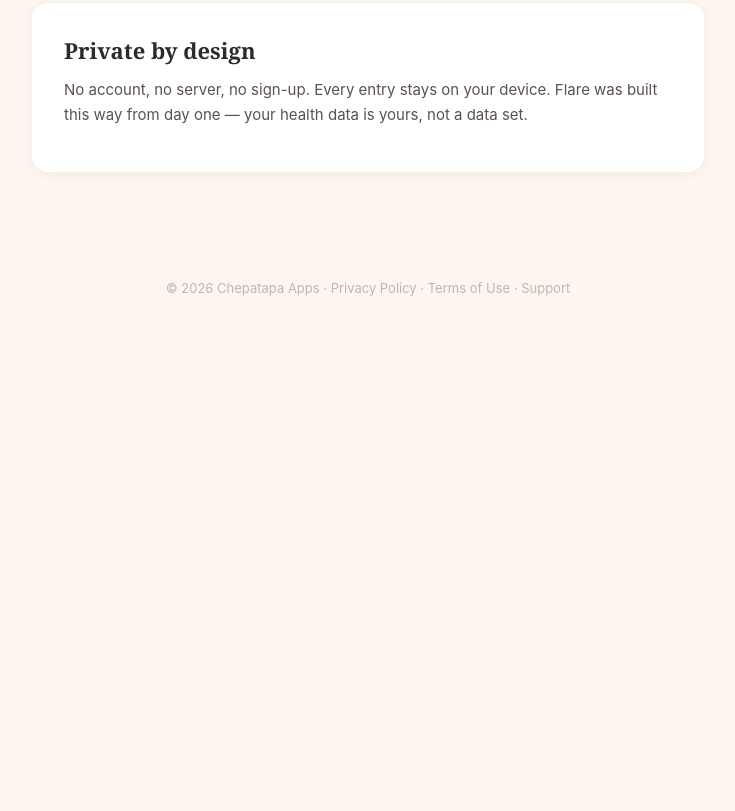
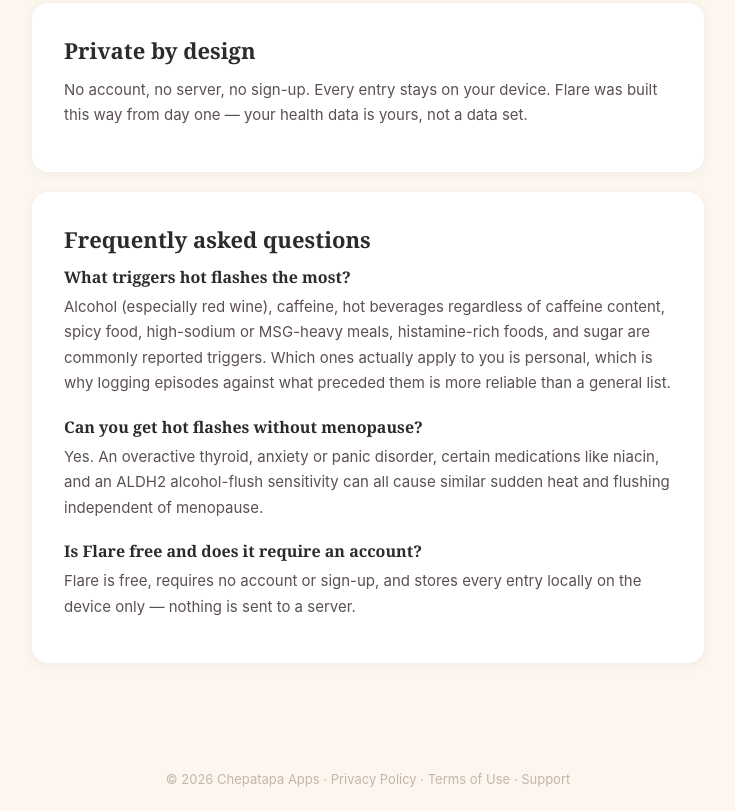
Before and after one commit to Another1dd/another1dd.github.io, a plain HTML site: page flare/index.html in a window 1280 px wide. Shown: the part 2039-2850 px from the top of the page, without its empty margins (272-1007 px from the left). Before the commit the page ends 2359 px from the top, so only its background shows below. Drawn offline with Linux system fonts and the light colour scheme.

Commit message:
Add visible FAQ section matching Flare's FAQPage schema
The FAQPage JSON-LD listed 3 questions with no matching visible
content on the page — a mismatch between structured data and what
users actually see, which risks a manual action and forgoes any
real rich-result eligibility. Added a visible FAQ section with the
same questions and answers.

```diff
--- a/flare/index.html
+++ b/flare/index.html
@@ -227,6 +227,21 @@
       line-height: 1.6;
     }
 
+    .faq-item + .faq-item {
+      margin-top: 20px;
+    }
+
+    .faq-item h3 {
+      font-size: 16px;
+      margin-bottom: 6px;
+    }
+
+    .faq-item p {
+      font-size: 14px;
+      color: #5C5050;
+      line-height: 1.6;
+    }
+
     footer {
       text-align: center;
       padding: 24px;
@@ -371,6 +386,34 @@
         this way from day one — your health data is yours, not a data set.
       </p>
     </section>
+
+    <section class="card">
+      <h2>Frequently asked questions</h2>
+      <div class="faq-item">
+        <h3>What triggers hot flashes the most?</h3>
+        <p>
+          Alcohol (especially red wine), caffeine, hot beverages regardless of caffeine content,
+          spicy food, high-sodium or MSG-heavy meals, histamine-rich foods, and sugar are commonly
+          reported triggers. Which ones actually apply to you is personal, which is why logging
+          episodes against what preceded them is more reliable than a general list.
+        </p>
+      </div>
+      <div class="faq-item">
+        <h3>Can you get hot flashes without menopause?</h3>
+        <p>
+          Yes. An overactive thyroid, anxiety or panic disorder, certain medications like niacin,
+          and an ALDH2 alcohol-flush sensitivity can all cause similar sudden heat and flushing
+          independent of menopause.
+        </p>
+      </div>
+      <div class="faq-item">
+        <h3>Is Flare free and does it require an account?</h3>
+        <p>
+          Flare is free, requires no account or sign-up, and stores every entry locally on the
+          device only — nothing is sent to a server.
+        </p>
+      </div>
+    </section>
   </main>
 
   <footer>
```
